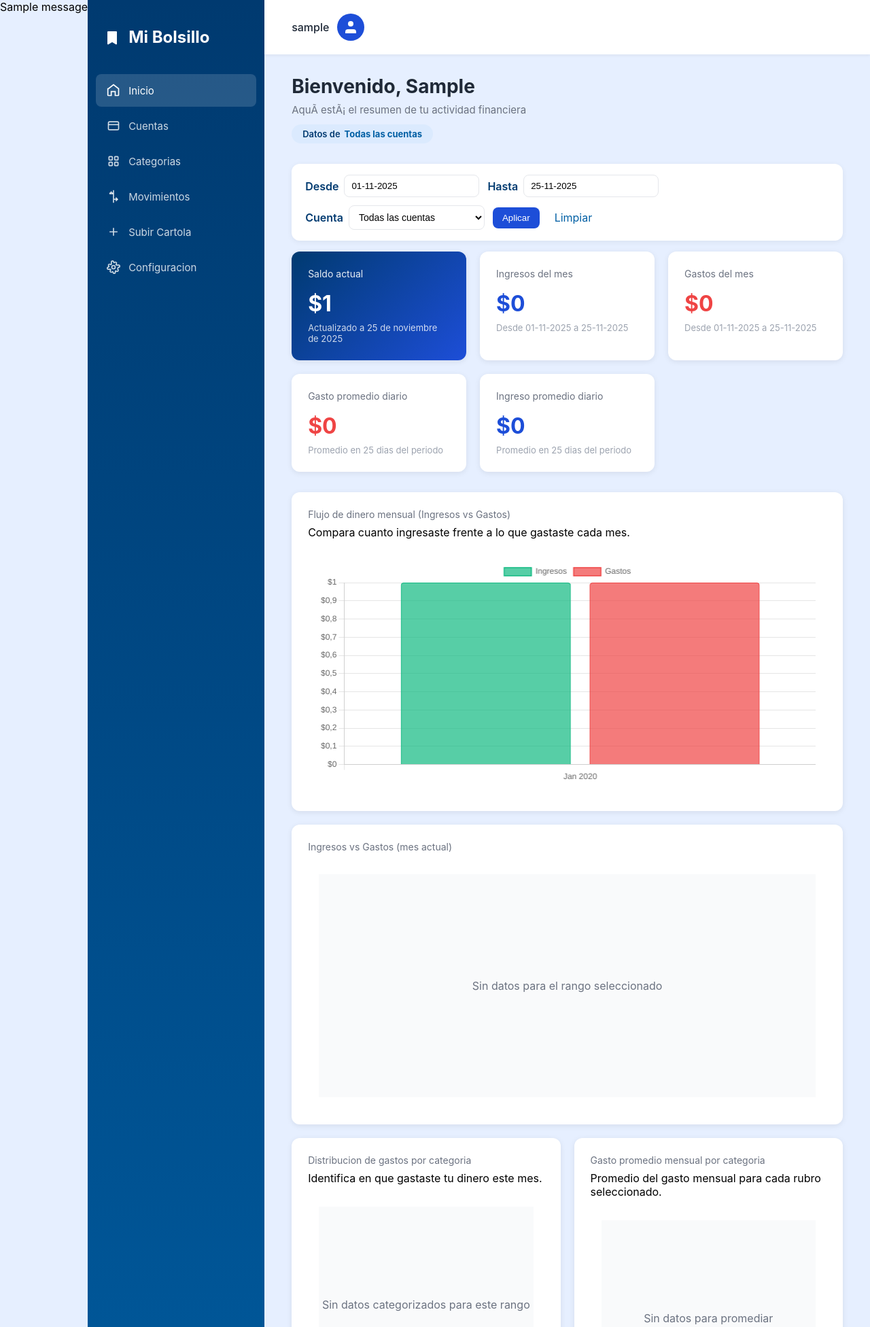
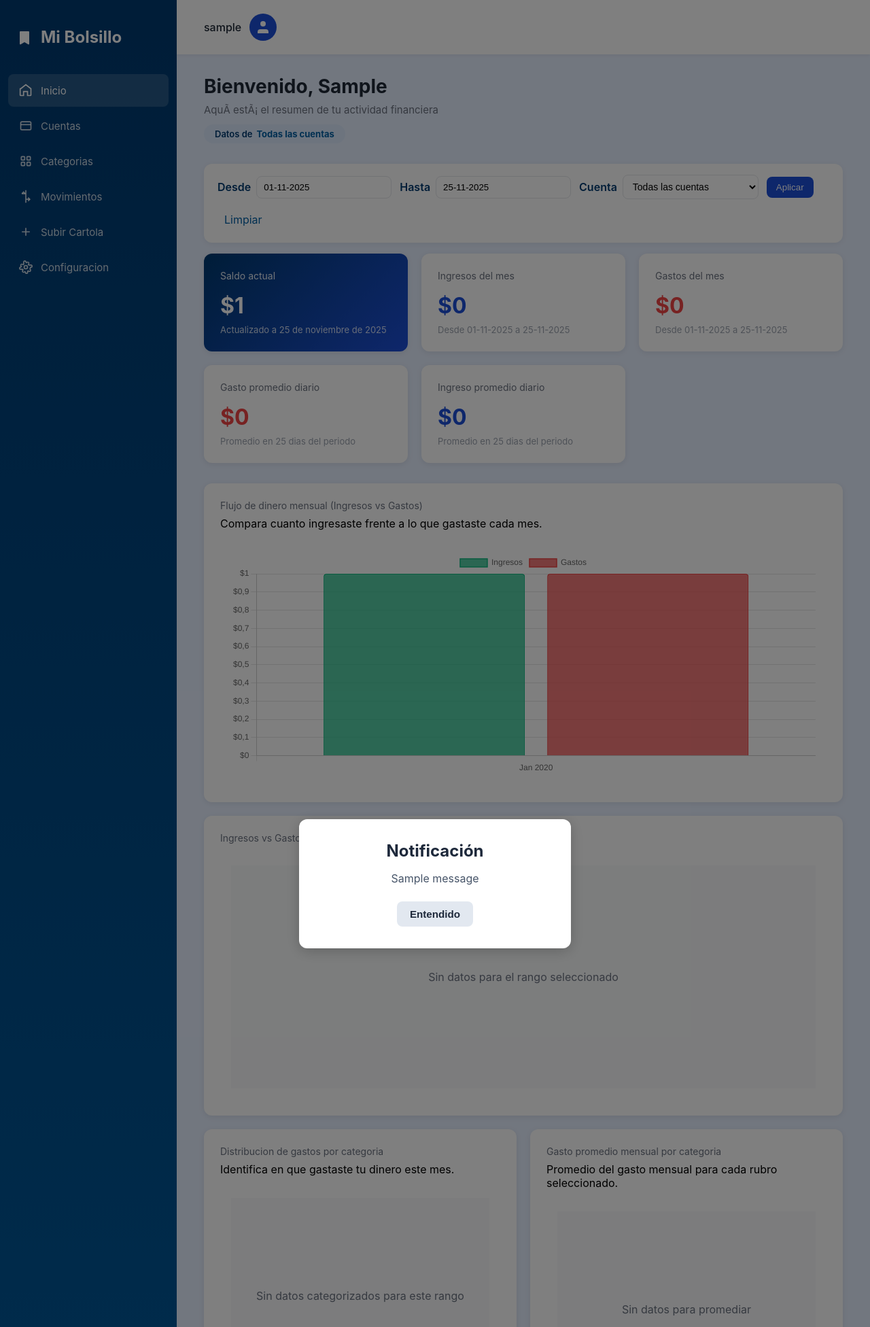
Before and after one commit to bianca441/Capstone-2025, a Django app: page /principal/ in a window 1280 px wide. Shown: the top 1952 px of the page at 68% size. Run offline with Django 5.2, Linux system fonts and the light colour scheme; a user stored in the database is signed in; tables that the repository leaves empty hold one stand-in row (values such as "Sample post"); one stand-in notice (Sample message) is shown.

Commit message:
Actuañizacion de Calculos

```diff
--- a/Codigo/mysite/main/templates/pagina_principal.html
+++ b/Codigo/mysite/main/templates/pagina_principal.html
@@ -141,17 +141,19 @@
 <body>
 
 {% if messages %}
-
-    <div class="messages">
-
+    <div id="messageModal" class="modal">
+        <div class="modal-content">
+            <h2>Notificación</h2>
+            <div class="message-list">
                 {% for message in messages %}
-
-            <div class="{{ message.tags }}">{{ message }}</div>
-
+                    <p class="{{ message.tags }}">{{ message }}</p>
                 {% endfor %}
-
             </div>
-
+            <div class="modal-buttons">
+                <button class="btn-cancel" id="closeMessageModal">Entendido</button>
+            </div>
+        </div>
+    </div>
 {% endif %}
 
 
@@ -619,7 +621,7 @@
 
     <script>
 
-        // Datos para grÃ¡ficos inyectados desde Django (Supabase vÃ­a ORM)
+        // Datos para grÃ¡ficos inyectados desde Django (Supabase vi­a ORM)
 
         const labels = {{ chart_labels_json|safe }};
 
@@ -1099,7 +1101,13 @@
 
         const confirmLogout = document.getElementById('confirmLogout');
 
+        const messageModal = document.getElementById('messageModal');
 
+        const closeMessageModal = document.getElementById('closeMessageModal');
+
+
+
+        if (logoutLink) {
 
             logoutLink.addEventListener('click', (e) => {
 
@@ -1109,7 +1117,11 @@
 
             });
 
+        }
 
+
+
+        if (cancelLogout) {
 
             cancelLogout.addEventListener('click', () => {
 
@@ -1117,13 +1129,33 @@
 
             });
 
+        }
 
+
+
+        if (confirmLogout) {
 
             confirmLogout.addEventListener('click', () => {
 
                 window.location.href = "{% url 'logout' %}";
 
             });
+
+        }
+
+
+
+        if (messageModal && closeMessageModal) {
+
+            messageModal.style.display = 'flex';
+
+            closeMessageModal.addEventListener('click', () => {
+
+                messageModal.style.display = 'none';
+
+            });
+
+        }
 
 
 
@@ -1137,6 +1169,12 @@
 
             }
 
+            if (messageModal && e.target === messageModal) {
+
+                messageModal.style.display = 'none';
+
+            }
+
         });
 
     </script>
```
Also changed, not shown: 1 other file. Lines whose indentation alone changed are shown as unchanged.
